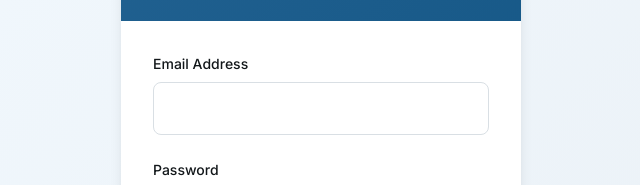
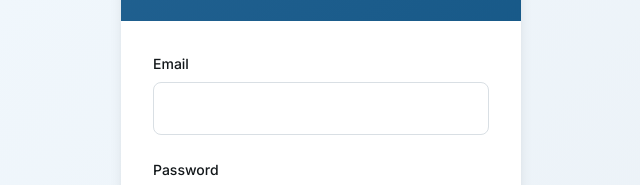
Before and after one commit to mathyousee/generated-vanilla-portal, a website: page index.html in a window 1280 px wide. Shown: the part 262-447 px from the top of the page, 319-959 px from the left. Drawn offline with Linux system fonts and the light colour scheme.

Commit message:
Updated prompt.

```diff
--- a/index.html
+++ b/index.html
@@ -29,7 +29,7 @@
 
             <form id="loginForm" class="login-form">
                 <div class="form-group">
-                    <label for="email">Email Address</label>
+                    <label for="email">Email</label>
                     <input type="email" id="email" name="email" required>
                 </div>
 
```
